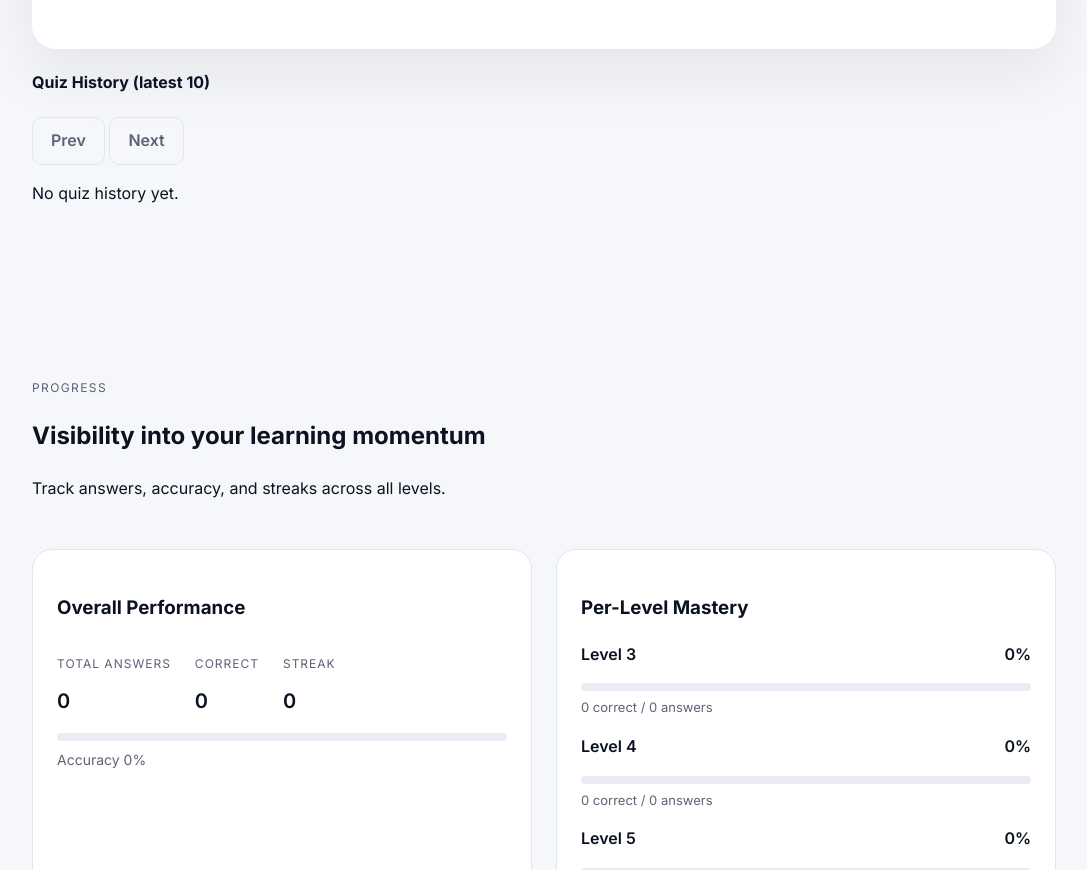
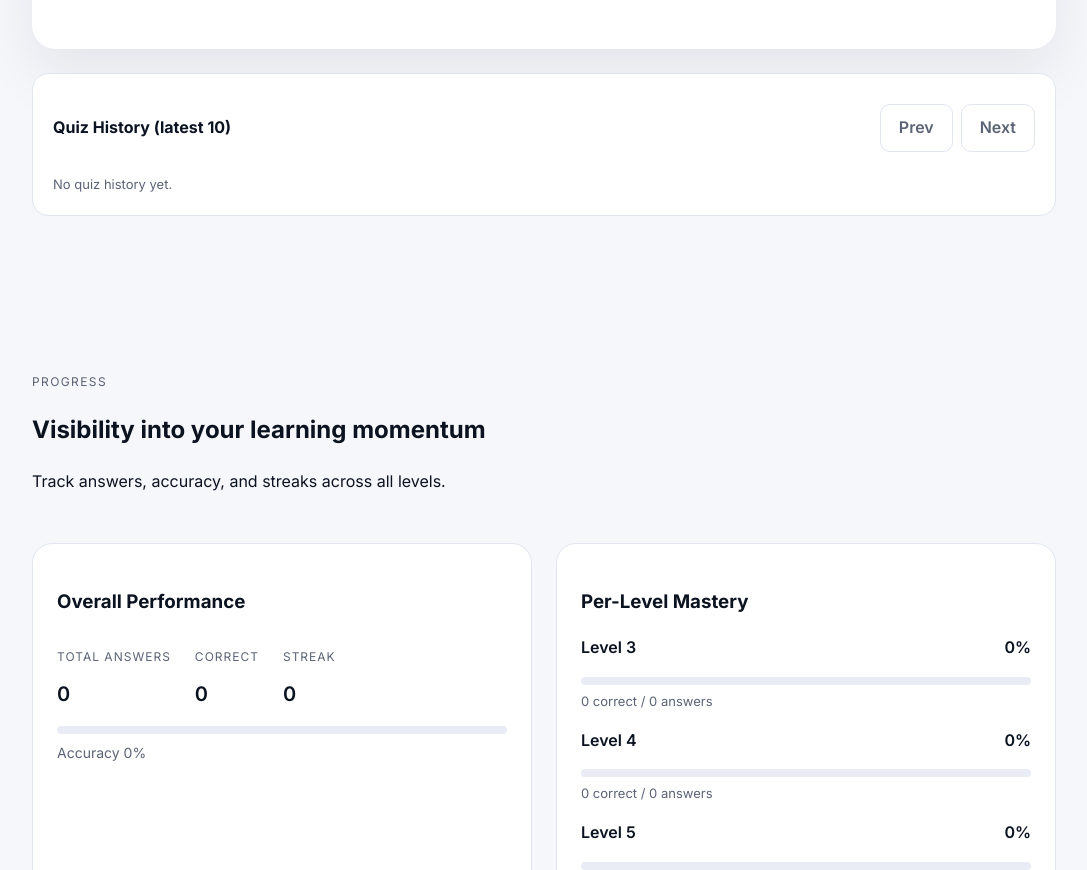
Before and after one commit to yukihiro-0127/English-skills, a plain HTML site: page index.html in a window 1280 px wide. Shown: the part 2571-3441 px from the top of the page, without its empty margins (96-1183 px from the left). Drawn offline with Linux system fonts and the light colour scheme.

Commit message:
Add styles for quiz history components

```diff
--- a/styles.css
+++ b/styles.css
@@ -536,6 +536,40 @@ select {
   margin: 4px 0;
 }
 
+.quiz__history {
+  margin-top: 24px;
+  padding: 20px;
+  border-radius: 16px;
+  background: var(--surface);
+  border: 1px solid var(--outline);
+}
+
+.quiz__history-header {
+  display: flex;
+  align-items: center;
+  justify-content: space-between;
+  gap: 12px;
+  margin-bottom: 12px;
+}
+
+.quiz__history-actions {
+  display: flex;
+  gap: 8px;
+}
+
+.quiz__history-list {
+  margin: 0;
+  padding-left: 18px;
+  color: var(--muted);
+  font-size: 13px;
+}
+
+.quiz__history-empty {
+  margin: 0;
+  color: var(--muted);
+  font-size: 13px;
+}
+
 .progress-grid {
   display: grid;
   gap: 24px;
```
